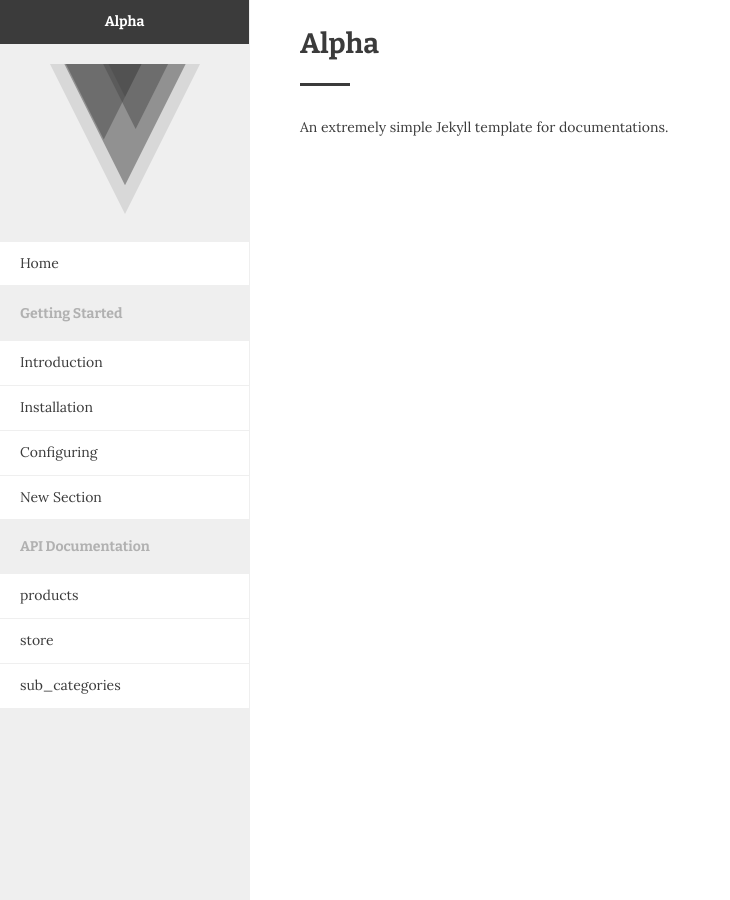
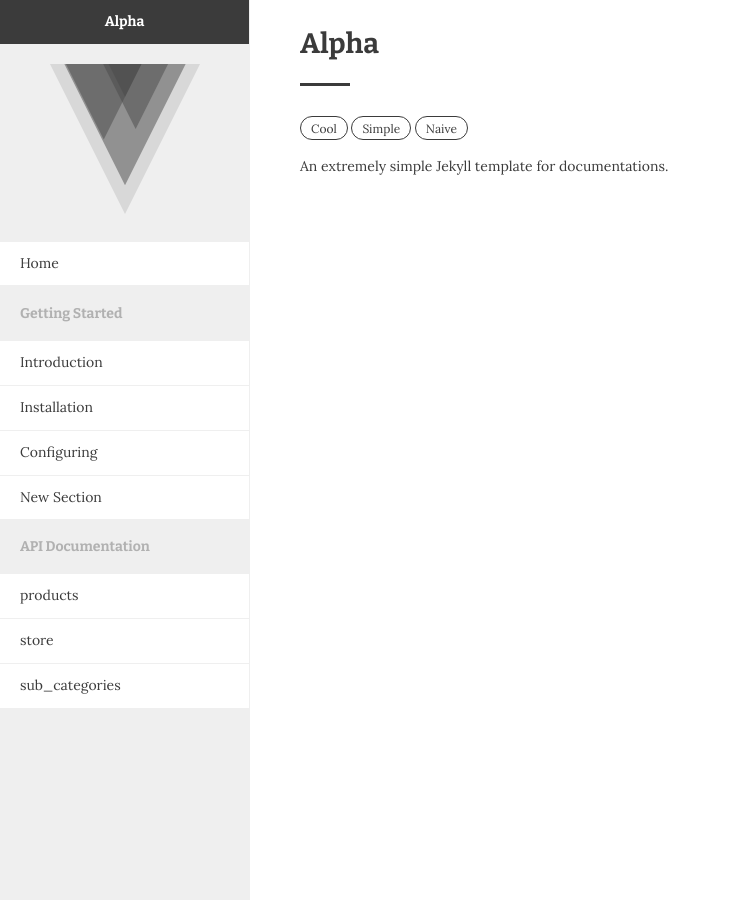
Before and after one commit to srph/alpha, a Jekyll site: the page built from index.html, in a window 1280 px wide. Shown: the whole page, without its empty margins (0-730 px from the left). Built offline with Jekyll 4.4.1, drawn with Linux system fonts in a browser that asks for light colours.

Commit message:
Added badges haha.

```diff
--- a/index.html
+++ b/index.html
@@ -3,4 +3,10 @@ layout: default
 title: Alpha
 ---
 
+<div class="bottom-spacing-1">
+  <span class="label">Cool</span>
+  <span class="label">Simple</span>
+  <span class="label">Naive</span>
+</div>
+
 An extremely simple Jekyll template for documentations.
```
